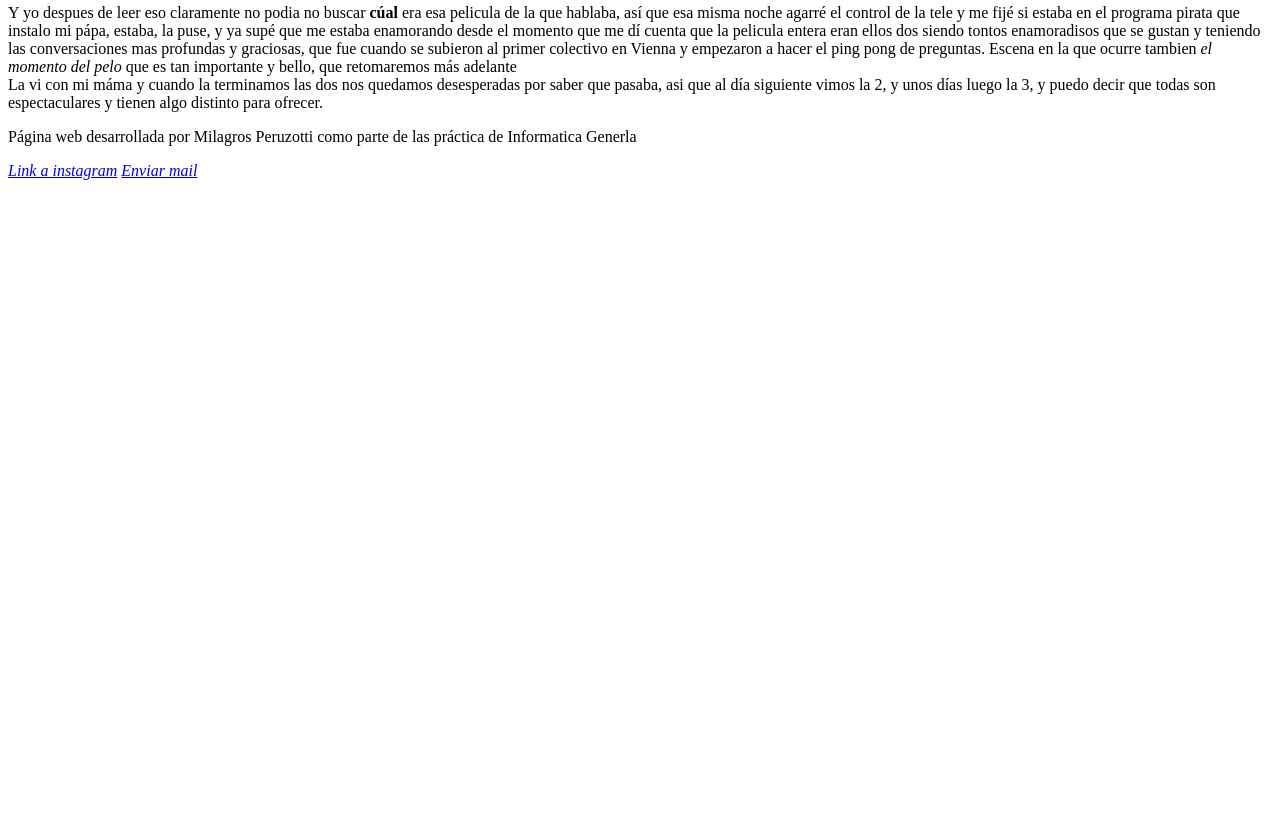
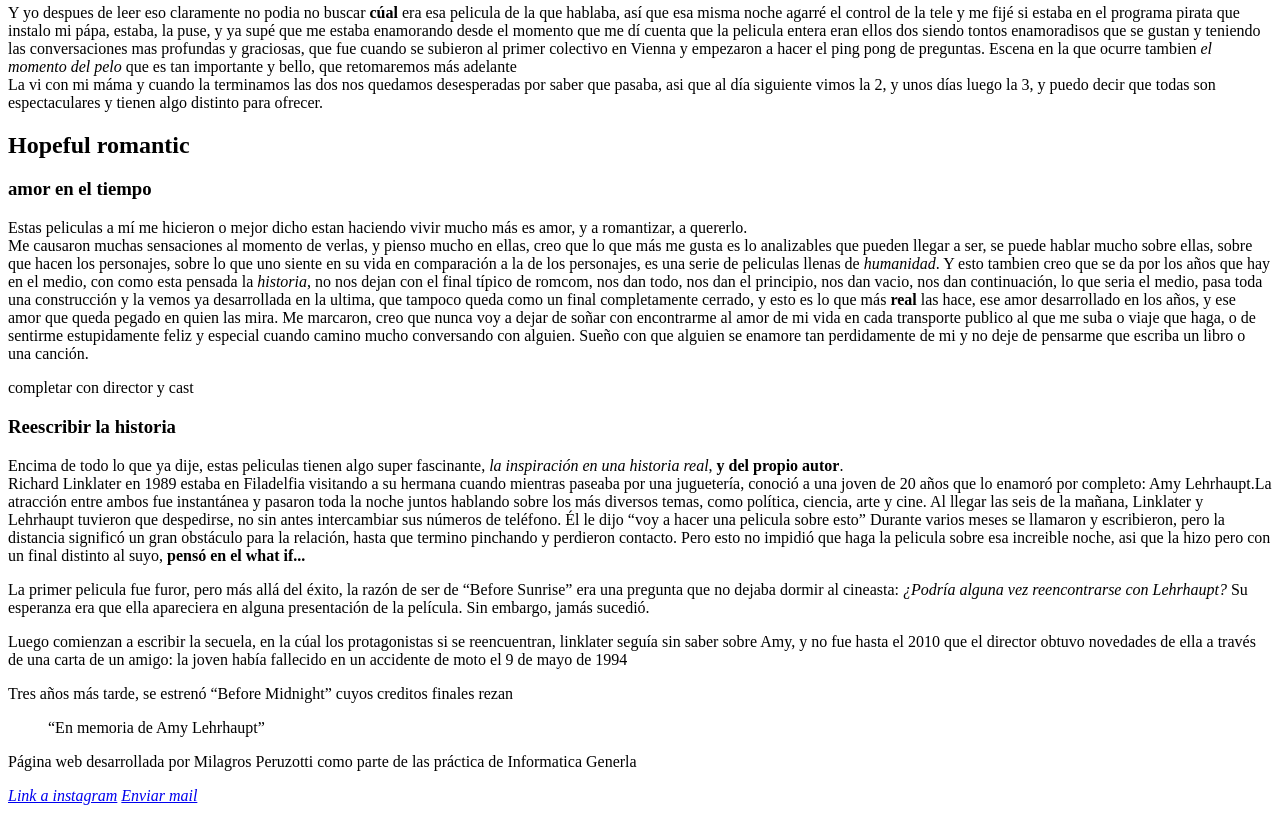
Before and after one commit to miliperuzotti/informaticageneral, a plain HTML site: page practica-11/index.html in a window 1280 px wide. Shown: the part 400-1213 px from the top of the page. Before the commit the page ends 800 px from the top, so only its background shows below. Drawn offline with Linux system fonts and the light colour scheme.

Commit message:
section 2 completa
titulo section 2
article 1
titulo 1
article 2
titulo 1

```diff
--- a/practica-11/index.html
+++ b/practica-11/index.html
@@ -24,7 +24,21 @@
 				<img src="img/maggic.jpg" alt="Quote de Celine en la pelicula" width="294" height="473">
 				 <p>Y yo despues de leer eso claramente no podia no buscar <strong>cúal</strong> era esa pelicula de la que hablaba, así que esa misma noche agarré el control de la tele y me fijé si estaba en el programa pirata que instalo mi pápa, estaba, la puse, y ya supé que me estaba enamorando desde el momento que me dí cuenta que la pelicula entera eran ellos dos siendo tontos enamoradisos que se gustan y teniendo las conversaciones mas profundas y graciosas, que fue cuando se subieron al primer colectivo en Vienna y empezaron a hacer el ping pong de preguntas. Escena en la que ocurre tambien <em>el momento del pelo</em> que es tan importante y bello, que retomaremos más adelante<br>La vi con mi máma y cuando la terminamos las dos nos quedamos desesperadas por saber que pasaba, asi que al día siguiente vimos la 2, y unos días luego la 3, y puedo decir que todas son espectaculares y tienen algo distinto para ofrecer.</p>
 			</section>
-			<!--S2--><section></section>
+			<!--S2--><section>
+				<h2>Hopeful romantic</h2>
+				<article>
+				<h3>amor en el tiempo</h3>
+				<p>Estas peliculas a mí me hicieron o mejor dicho estan haciendo vivir mucho más es amor, y a romantizar, a quererlo.<br>Me causaron muchas sensaciones al momento de verlas, y pienso mucho en ellas, creo que lo que más me gusta es lo analizables que pueden llegar a ser, se puede hablar mucho sobre ellas, sobre que hacen los personajes, sobre lo que uno siente en su vida en comparación a la de los personajes, es una serie de peliculas llenas de <em>humanidad</em>. Y esto tambien creo que se da por los años que hay en el medio, con como esta pensada la <em>historia</em>, no nos dejan con el final típico de romcom, nos dan todo, nos dan el principio, nos dan vacio, nos dan continuación, lo que seria el medio, pasa toda una construcción y la vemos ya desarrollada en la ultima, que tampoco queda como un final completamente cerrado, y esto es lo que más <strong>real</strong> las hace, ese amor desarrollado en los años, y ese amor que queda pegado en quien las mira. Me marcaron, creo que nunca voy a dejar de soñar con encontrarme al amor de mi vida en cada transporte publico al que me suba o viaje que haga, o de sentirme estupidamente feliz y especial cuando camino mucho conversando con alguien. Sueño con que alguien se enamore tan perdidamente de mi y no deje de pensarme que escriba un libro o una canción.</p>
+				</article>
+				<aside>completar con director y cast</aside>
+				<article>
+					<h3>Reescribir la historia</h3>
+					<p>Encima de todo lo que ya dije, estas peliculas tienen algo super fascinante, <em>la inspiración en una historia real</em>, <strong>y del propio autor</strong>.<br>Richard Linklater en 1989 estaba en Filadelfia visitando a su hermana cuando mientras paseaba por una juguetería, conoció a una joven de 20 años que lo enamoró por completo: Amy Lehrhaupt.La atracción entre ambos fue instantánea y pasaron toda la noche juntos hablando sobre los más diversos temas, como política, ciencia, arte y cine. Al llegar las seis de la mañana, Linklater y Lehrhaupt tuvieron que despedirse, no sin antes intercambiar sus números de teléfono. Él le dijo <q>voy a hacer una pelicula sobre esto</q> Durante varios meses se llamaron y escribieron, pero la distancia significó un gran obstáculo para la relación, hasta que termino pinchando y perdieron contacto. Pero esto no impidió que haga la pelicula sobre esa increible noche, asi que la hizo pero con un final distinto al suyo, <strong>pensó en el what if...</strong></p>
+					<p>La primer pelicula fue furor, pero más allá del éxito, la razón de ser de “Before Sunrise” era una pregunta que no dejaba dormir al cineasta: <em>¿Podría alguna vez reencontrarse con Lehrhaupt?</em> Su esperanza era que ella apareciera en alguna presentación de la película. Sin embargo, jamás sucedió.</p>
+					<p>Luego comienzan a escribir la secuela, en la cúal los protagonistas si se reencuentran, linklater seguía sin saber sobre Amy, y no fue hasta el 2010 que el director obtuvo novedades de ella a través de una carta de un amigo: la joven había fallecido en un accidente de moto el 9 de mayo de 1994</p>
+					<p>Tres años más tarde, se estrenó “Before Midnight” cuyos creditos finales rezan<blockquote>“En memoria de Amy Lehrhaupt”</blockquote></p>
+				</article>
+			</section>
 			<footer><!--pie de página con info de contacto-->
 				<p>Página web desarrollada por Milagros Peruzotti como parte de las práctica de Informatica Generla</p>
 				<address>
```
